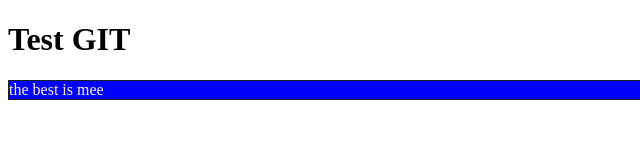
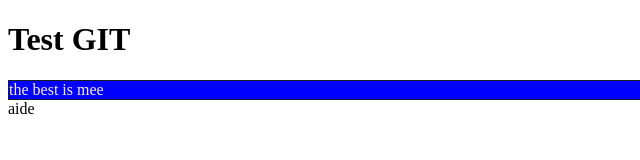
Before and after one commit to Airby3556/firstmee, a plain HTML site: page index.html in a window 1280 px wide. Shown: the full height of the page, 0-640 px from the left. Drawn offline with Linux system fonts and the light colour scheme.

Commit message:
add footer

```diff
--- a/index.html
+++ b/index.html
@@ -10,6 +10,7 @@
 <body>
     <h1>Test GIT</h1>
     <div>the best is mee</div>
+    <footer> aide</footer>
 
 </body>
 </html>
```
